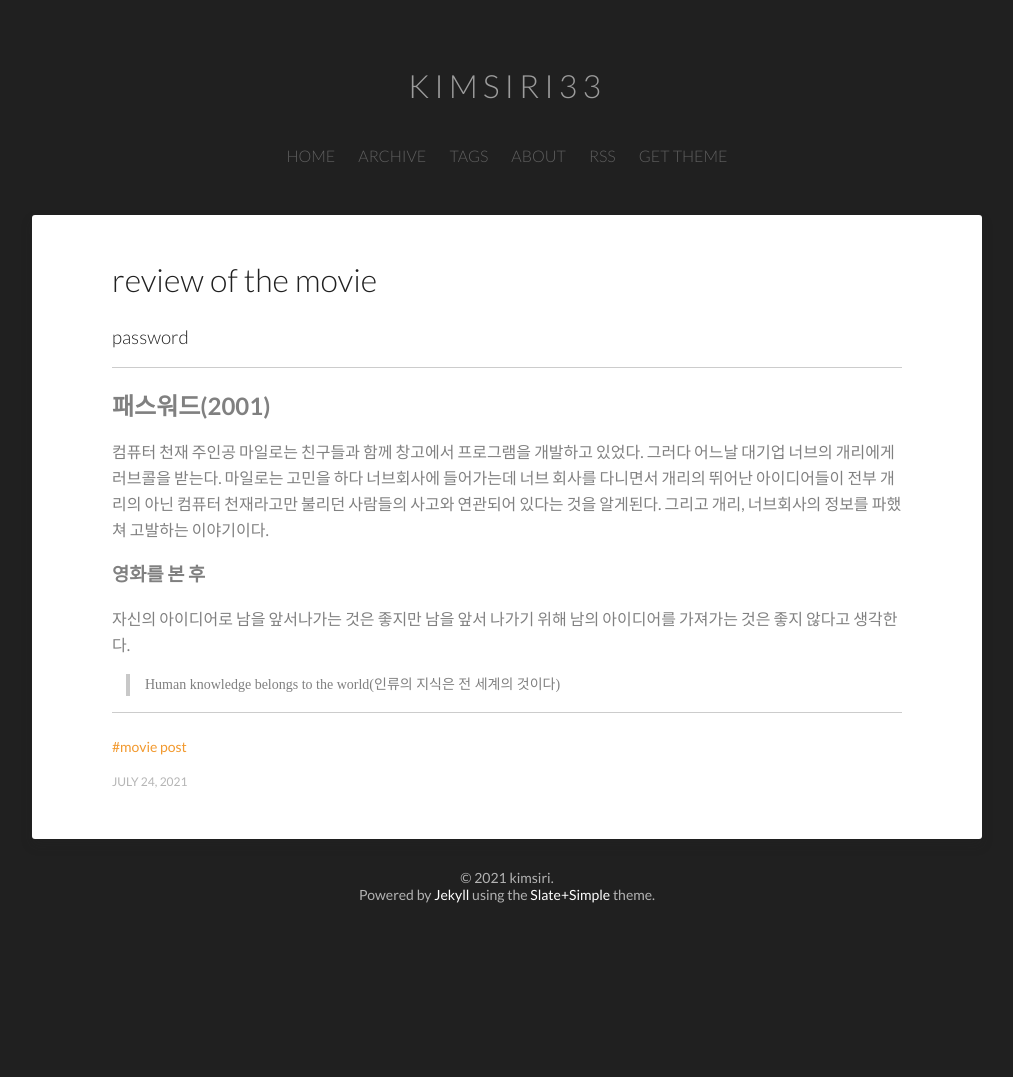
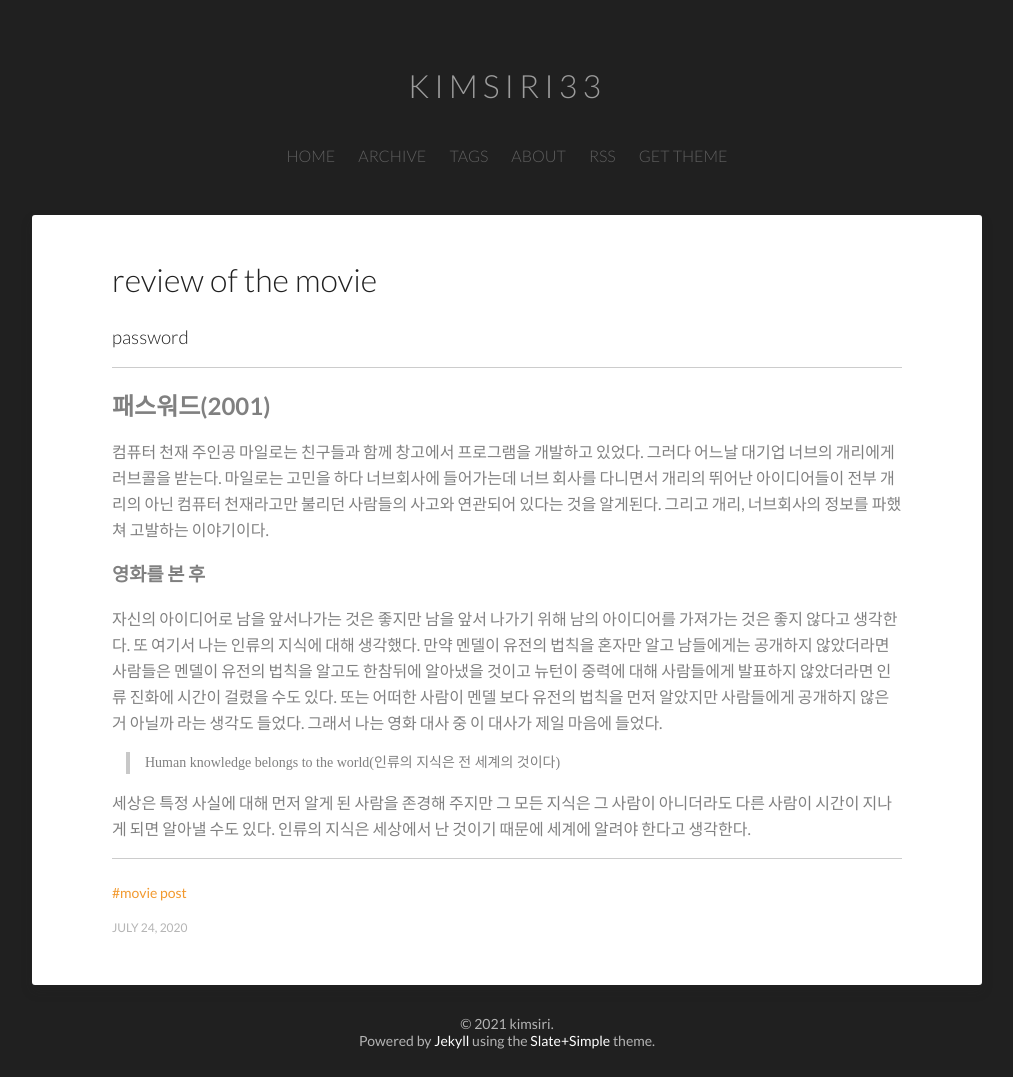
Before and after one commit to kimsiri33/kimsiri33.github.com, a Jekyll site: the page built from _posts/2020-07-24-password.md, in a window 1280 px wide. Shown: the whole page, without its empty margins (133-1146 px from the left). Built offline with Jekyll 4.4.1, drawn with Linux system fonts in a browser that asks for light colours; before the commit the page ends 931 px from its top, so only the background shows below that.

Commit message:
Update and rename 2021-07-24-password.md to 2020-07-24-password.md

```diff
--- a/_posts/2021-07-24-password.md
+++ b/_posts/2020-07-24-password.md
@@ -4,7 +4,7 @@ categories: posts
 title: review of the movie
 subtitle: password
 tags: [movie post]
-date-string: JULY 24, 2021
+date-string: JULY 24, 2020
 ---
 
 ## 패스워드(2001)
@@ -20,5 +20,12 @@ date-string: JULY 24, 2021
 자신의 아이디어로 남을 앞서나가는 것은 좋지만
 남을 앞서 나가기 위해 남의 아이디어를 가져가는
 것은 좋지 않다고 생각한다.
+또 여기서 나는 인류의 지식에 대해 생각했다.
+만약 멘델이 유전의 법칙을 혼자만 알고 남들에게는 공개하지 않았더라면 사람들은 멘델이 유전의 법칙을 알고도 한참뒤에 알아냈을 것이고 뉴턴이 중력에 대해 사람들에게 발표하지 않았더라면 인류 진화에 시간이 걸렸을 수도 있다.
+또는 어떠한 사람이 멘델 보다 유전의 법칙을 먼저 알았지만 사람들에게 공개하지 않은거 아닐까 라는 생각도 들었다.
+그래서 나는 영화 대사 중 이 대사가 제일 마음에 들었다.
 
 > Human knowledge belongs to the world(인류의 지식은 전 세계의 것이다)
+
+세상은 특정 사실에 대해 먼저 알게 된 사람을 존경해 주지만 그 모든 지식은 그 사람이 아니더라도 다른 사람이 시간이 지나게 되면 알아낼 수도 있다.
+인류의 지식은 세상에서 난 것이기 때문에 세계에 알려야 한다고 생각한다.
```
